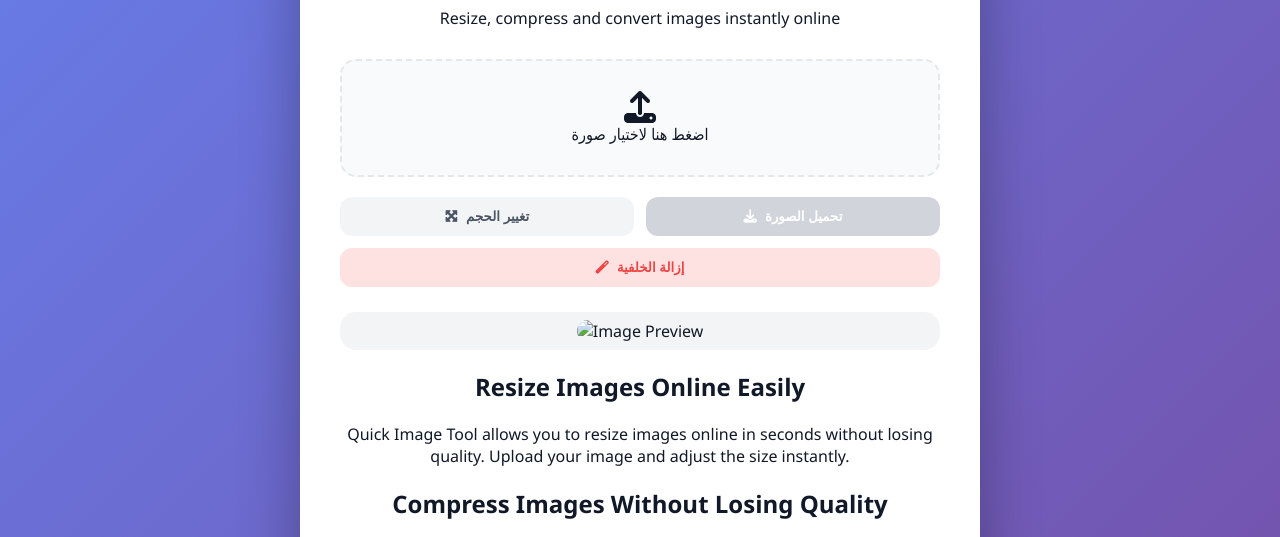
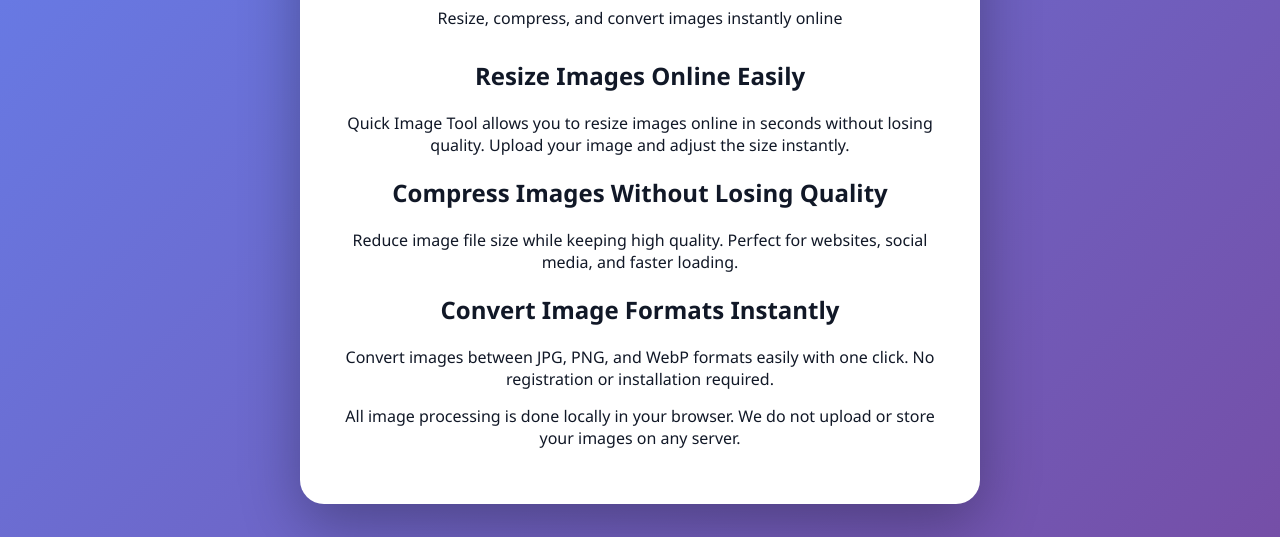
Before and after one commit to officecontactsufian-collab/Quick-Image-Tool, a plain HTML site: page index.html in a window 1280 px wide. Shown: the part 211-748 px from the top of the page. Drawn offline with Linux system fonts and the light colour scheme.

Commit message:
Update index.html

```diff
--- a/index.html
+++ b/index.html
@@ -17,9 +17,10 @@
   <title>Quick Image Tool – Resize, Compress & Convert Images Online</title>
   <meta name="description" content="Quick Image Tool is a free online tool to resize images, compress images, and convert image formats quickly without registration.">
   <meta name="keywords" content="image resize, image compressor, image converter, quick image tool, online image tools">
-    <meta name="author" content="SOUFIYAN IGUIDER">
+  <meta name="author" content="Soufiyan Iguider">
 
   <link rel="canonical" href="https://quickimagetools.vercel.app/">
+
   <link rel="stylesheet" href="style.css">
   <link rel="stylesheet" href="https://cdnjs.cloudflare.com/ajax/libs/font-awesome/6.4.0/css/all.min.css">
   <script src="https://cdnjs.cloudflare.com/ajax/libs/pica/9.0.1/pica.min.js" defer></script>
@@ -31,74 +32,35 @@
   <iframe src="https://www.googletagmanager.com/ns.html?id=GTM-MKH28BJ7"
   height="0" width="0" style="display:none;visibility:hidden"></iframe>
 </noscript>
-<!-- End Google Tag Manager (noscript) -->
 
 <main class="container">
+
   <!-- Header -->
   <header class="tool-header">
-        <div class="logo-icon">
-            <i class="fas fa-bolt"></i>
-        </div>
+    <div class="logo-icon"><i class="fas fa-bolt"></i></div>
     <h1>Quick Image Tool</h1>
-        <p>Resize, compress and convert images instantly online</p>
+    <p>Resize, compress, and convert images instantly online</p>
   </header>
 
   <!-- Tool Area -->
   <section class="tool-section">
-        <!-- Upload Label -->
-        <label class="upload-label" for="imageInput">
-            <i class="fas fa-upload fa-2x"></i>
-            <span>اضغط هنا لاختيار صورة</span>
-            <input type="file" id="imageInput" accept="image/*" hidden>
-        </label>
-
-        <!-- Controls -->
-        <div class="controls-section">
-            <button class="btn btn-secondary" onclick="resizeImage()">
-                <i class="fas fa-expand-arrows-alt"></i> <span>تغيير الحجم</span>
-            </button>
-            <button class="btn btn-success" id="downloadBtn" disabled>
-                <i class="fas fa-download"></i> <span>تحميل الصورة</span>
-            </button>
-            <button class="btn btn-danger full-width" id="removeBgBtn" onclick="removeBackground()">
-                <i class="fas fa-magic"></i> <span>إزالة الخلفية</span>
-            </button>
-        </div>
-
-        <!-- Image Preview -->
-        <div class="image-wrapper">
-            <img id="output" src="" alt="Image Preview">
-        </div>
-
-        <!-- Status Message -->
-        <div class="status-message" id="message"></div>
+    <!-- Quick Image Tool content here -->
   </section>
 
   <!-- SEO Content -->
   <section class="seo-text">
     <h2>Resize Images Online Easily</h2>
-        <p>
-            Quick Image Tool allows you to resize images online in seconds without losing quality.
-            Upload your image and adjust the size instantly.
-        </p>
+    <p>Quick Image Tool allows you to resize images online in seconds without losing quality. Upload your image and adjust the size instantly.</p>
 
     <h2>Compress Images Without Losing Quality</h2>
-        <p>
-            Reduce image file size while keeping high quality.
-            Perfect for websites, social media, and faster loading.
-        </p>
+    <p>Reduce image file size while keeping high quality. Perfect for websites, social media, and faster loading.</p>
 
     <h2>Convert Image Formats Instantly</h2>
-        <p>
-            Convert images between JPG, PNG, and WebP formats easily with one click.
-            No registration or installation required.
-        </p>
+    <p>Convert images between JPG, PNG, and WebP formats easily with one click. No registration or installation required.</p>
 
-        <p>
-            All image processing is done locally in your browser.
-            We do not upload or store your images on any server.
-        </p>
+    <p>All image processing is done locally in your browser. We do not upload or store your images on any server.</p>
   </section>
+
 </main>
 
 <!-- Footer -->
@@ -109,11 +71,10 @@
     <a href="terms.html">Terms of Service</a>
     <a href="contact.html">Contact</a>
   </nav>
-    <p class="footer-copy">
-        © 2025 Quick Image Tool – All rights reserved
-    </p>
+  <p class="footer-copy">© 2025 Quick Image Tool – All rights reserved</p>
 </footer>
 
 <script src="script.js" defer></script>
+
 </body>
 </html>
```
Lines whose indentation alone changed are shown as unchanged.
